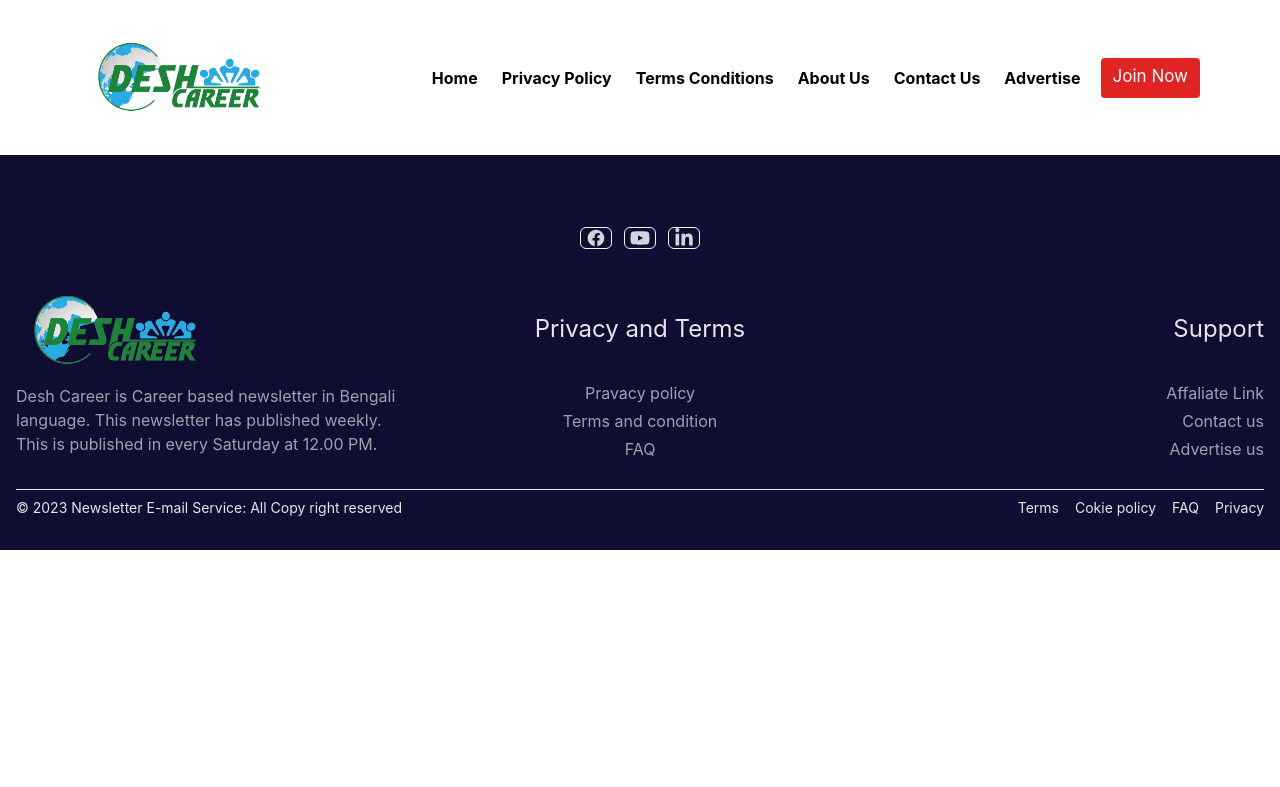
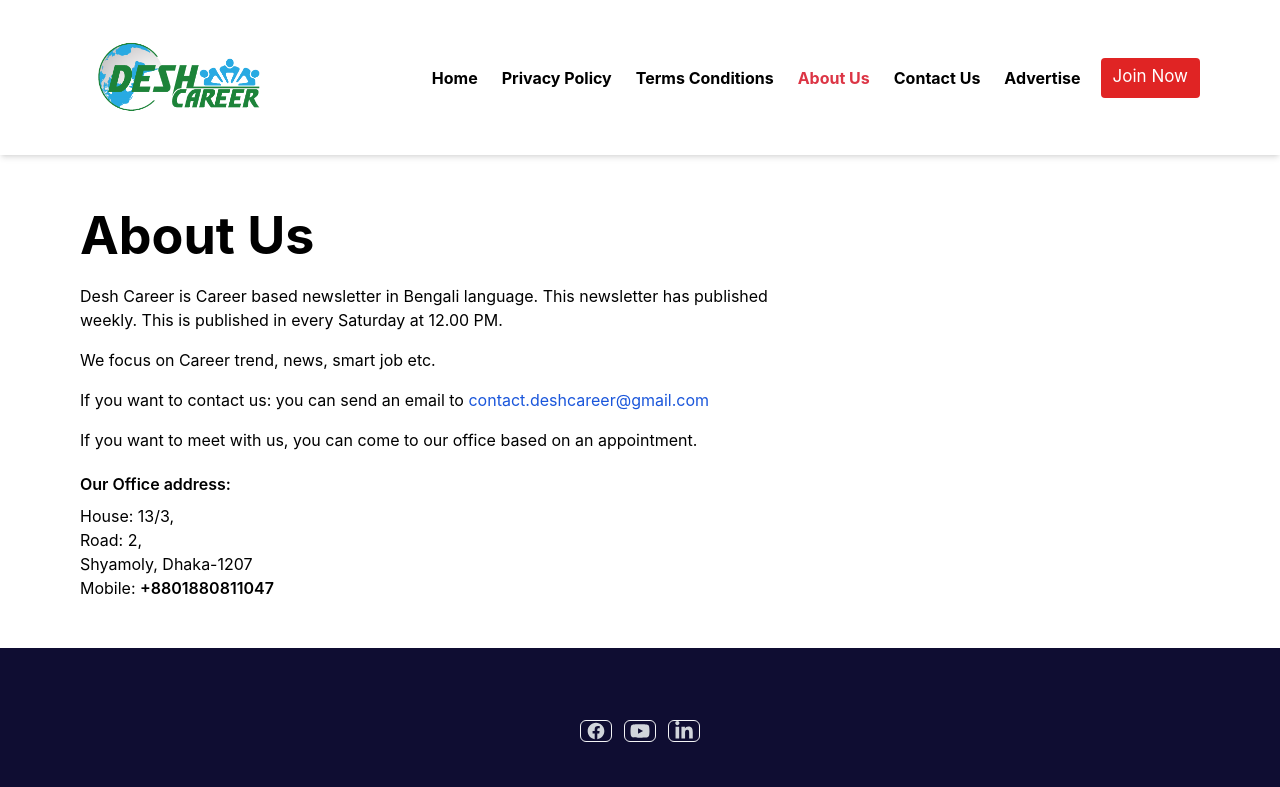
Before and after one commit to amiribnjaman/bangla-puzzle-task, a React (Create React App) app: page /about/us in a window 1280 px wide. Shown: the top 787 px of the page. Built offline with nearby package versions, Linux system fonts and the light colour scheme.

Commit message:
Design almost done

```diff
--- a/src/App.js
+++ b/src/App.js
@@ -7,6 +7,9 @@
 import Footer from './Components/Shared/Footer';
 import PrivacyPolicy from './Components/PrivacyPolicy/PrivacyPolicy';
 import TermsCondition from './Components/TermsCondition/TermsCondition';
+import About from './Components/About/About';
+import Contact from './Components/Contact/Contact';
+import Advertisement from './Components/Advertisement/Advertisement';
 
 
 function App() {
@@ -17,6 +20,9 @@
         <Route path='/' element={<Home />} />
         <Route path='/privacy/policy' element={<PrivacyPolicy />} />
         <Route path='/terms/condition' element={<TermsCondition />} />
+        <Route path='/about/us' element={<About />} />
+        <Route path='/contact/us' element={<Contact />} />
+        <Route path='/advertisement' element={<Advertisement />} />
       </Routes>
       <Footer />
     </div>
--- /dev/null
+++ b/src/Components/About/About.jsx
@@ -0,0 +1,28 @@
+import React from 'react'
+
+export default function About() {
+    return (
+
+        <div className='w-[90%] mx-auto my-12'>
+            <div className='md:w-[65%] md:ml-4'>
+                {/* Heading */}
+                <div>
+                    <h1 className=' text-[52px] font-bold mb-1 leading-tight'>About Us</h1>
+                    <h6 className='my-4'>Desh Career is Career based newsletter in Bengali language. This newsletter has published weekly. This is published in every Saturday at 12.00 PM. </h6>
+                    <p>We focus on Career trend, news, smart job etc. </p>
+                    <p className='my-4'>
+                        If you want to contact us: you can send an email to <a className='text-blue-700' href="mailto:contact.deshcareer@gmail.com">contact.deshcareer@gmail.com</a> </p>
+
+                    <p>If you want to meet with us, you can come to our office based on an appointment. </p>
+                    <h5 className='font-semibold text-md mt-5 mb-2'>Our Office address:</h5>
+                    <ul>
+                        <li>House: 13/3,</li>
+                        <li>Road: 2,</li>
+                        <li>Shyamoly, Dhaka-1207</li>
+                        <li>Mobile: <span className='font-semibold'>+8801880811047</span></li>
+                    </ul>
+                </div>
+            </div>
+        </div>
+    )
+}
--- /dev/null
+++ b/src/Components/Advertisement/Advertisement.jsx
@@ -0,0 +1,22 @@
+import React from 'react'
+
+export default function advertisement() {
+    return (
+
+        <div className='w-[90%] mx-auto my-12'>
+            <div className='md:w-[65%] md:ml-4'>
+                {/* Heading */}
+                <div>
+                    <h1 className=' text-[52px] font-bold mb-1 leading-tight'>Advertise</h1>
+                    <p className='my-4'>Our audience age is 20-35 Year.</p>
+                    <p className='my-4'>We focus on Career related content.</p>
+
+                    <p>If you want to promote your product to our audience, you can give advertisement, Sponsored Content. </p>
+
+
+                    <p className='my-4'>Our contact <a className='text-blue-700' href="mailto:contact.deshcareer@gmail.com">contact.deshcareer@gmail.com</a> and phone number <span className='font-semibold'>+8801880811047</span> </p>
+                </div>
+            </div>
+        </div>
+    )
+}
--- /dev/null
+++ b/src/Components/Contact/Contact.jsx
@@ -0,0 +1,26 @@
+import React from 'react'
+
+export default function Contact() {
+    return (
+
+        <div className='w-[90%] mx-auto my-12'>
+            <div className='md:w-[65%] md:ml-4'>
+                {/* Heading */}
+                <div>
+                    <h1 className=' text-[52px] font-bold mb-1 leading-tight'>Contact Us</h1>
+                    <p className='my-4'>
+                        If you want to contact us: you can send an email to <a className='text-blue-700' href="mailto:contact.deshcareer@gmail.com">contact.deshcareer@gmail.com</a> </p>
+
+                    <p>If you want to meet with us, you can come to our office based on an appointment. </p>
+                    <h5 className='font-semibold text-md mt-5 mb-2'>Our Office address:</h5>
+                    <ul>
+                        <li>House: 13/3,</li>
+                        <li>Road: 2,</li>
+                        <li>Shyamoly, Dhaka-1207</li>
+                        <li>Mobile: <span className='font-semibold'>+8801880811047</span></li>
+                    </ul>
+                </div>
+            </div>
+        </div>
+    )
+}
--- a/src/Components/Shared/Navbar.jsx
+++ b/src/Components/Shared/Navbar.jsx
@@ -33,18 +33,18 @@
                                 </CustomLink>
                             </li>
                             <li className='px-1 py-2'>
-                                <CustomLink to="" class="flex font-bold py-2 pl-2 text-md pr-2 text-black border-b border-gray-100 hover:bg-gray-50 md:hover:bg-transparent md:border-0 md:hover:text-red-600 md:p-0 dark:text-blue-500 md:dark:hover:text-blue-500 dark:hover:bg-gray-700 dark:hover:text-blue-500 md:dark:hover:bg-transparent dark:border-gray-700" aria-current="page">About Us
+                                <CustomLink to="/about/us" class="flex font-bold py-2 pl-2 text-md pr-2 text-black border-b border-gray-100 hover:bg-gray-50 md:hover:bg-transparent md:border-0 md:hover:text-red-600 md:p-0 dark:text-blue-500 md:dark:hover:text-blue-500 dark:hover:bg-gray-700 dark:hover:text-blue-500 md:dark:hover:bg-transparent dark:border-gray-700" aria-current="page">About Us
 
                                 </CustomLink>
                             </li>
                             <li className='px-1 py-2'>
-                                <CustomLink to="" class=" font-bold block py-2 pl-2 text-md pr-2 text-black border-b border-gray-100 hover:bg-gray-50 md:hover:bg-transparent md:border-0 md:hover:text-red-600 md:p-0 dark:text-black md:dark:hover:text-blue-500 dark:hover:bg-gray-700 dark:hover:text-blue-500 md:dark:hover:bg-transparent dark:border-gray-700">Contact Us</CustomLink>
+                                <CustomLink to="/contact/us" class=" font-bold block py-2 pl-2 text-md pr-2 text-black border-b border-gray-100 hover:bg-gray-50 md:hover:bg-transparent md:border-0 md:hover:text-red-600 md:p-0 dark:text-black md:dark:hover:text-blue-500 dark:hover:bg-gray-700 dark:hover:text-blue-500 md:dark:hover:bg-transparent dark:border-gray-700">Contact Us</CustomLink>
                             </li>
                             <li className='px-1 py-2'>
-                                <CustomLink to="" class="block font-bold py-2 pl-2 text-md pr-2 text-black border-b border-gray-100 hover:bg-gray-50 md:hover:bg-transparent md:border-0 md:hover:text-red-600 md:p-0 dark:text-black md:dark:hover:text-blue-500 dark:hover:bg-gray-700 dark:hover:text-blue-500 md:dark:hover:bg-transparent dark:border-gray-700">Advertise</CustomLink>
+                                <CustomLink to="/advertisement" class="block font-bold py-2 pl-2 text-md pr-2 text-black border-b border-gray-100 hover:bg-gray-50 md:hover:bg-transparent md:border-0 md:hover:text-red-600 md:p-0 dark:text-black md:dark:hover:text-blue-500 dark:hover:bg-gray-700 dark:hover:text-blue-500 md:dark:hover:bg-transparent dark:border-gray-700">Advertise</CustomLink>
                             </li>
-                            <li className='bg-red-600 border-0 rounded hover:bg-white hover:border-white px-3 pt-1.5 pb-2 '>
-                                <Link to="" class="block pl-2 text-md bg-red-600 text-white font-normal text-[17px] hover:bg-white md:hover:bg-transparent md:border-0 md:hover:text-black md:p-0 dark:text-black md:dark:hover:text-blue-500 dark:hover:bg-gray-700 dark:hover:text-blue-500 md:dark:hover:bg-transparent dark:border-gray-700">Join Now</Link>
+                            <li className='bg-red-600 border-0 rounded hover:bg-red-700 hover:border-white px-3 pt-1.5 pb-2 '>
+                                <Link to="/ " class="block pl-2 text-md bg-red-600 text-white font-normal text-[17px] md:hover:bg-transparent md:border-0 md:hover:text-white md:p-0 dark:text-black md:dark:hover:text-blue-500 dark:hover:bg-gray-700 dark:hover:text-blue-500 md:dark:hover:bg-transparent dark:border-gray-700">Join Now</Link>
                             </li>
                         </ul>
                     </div>
--- a/src/Components/TermsCondition/TermsCondition.jsx
+++ b/src/Components/TermsCondition/TermsCondition.jsx
@@ -8,7 +8,8 @@
                 {/* Heading */}
                 <div>
                     <h1 className=' text-[52px] font-bold mb-1 leading-tight'>Terms And Condition</h1>
-                    <p className='mt-2'>Effective date: April 04, 2023. Bangla Puzzle Limited ("us", "we", or "our") operates the www.deshcareer.com website (the "Service"). This page informs you of our policies regarding the collection, use, and disclosure of personal data when you use our Service and the choices you have associated with that data. Our Privacy Policy for Desh Career is created.
+                    <h6 className='my-4'>Effective date: April 04, 2023.</h6>
+                    <p className='mt-2'>Bangla Puzzle Limited ("us", "we", or "our") operates the www.deshcareer.com website (the "Service"). This page informs you of our policies regarding the collection, use, and disclosure of personal data when you use our Service and the choices you have associated with that data. Our Privacy Policy for Desh Career is created.
                     </p>
                     <p className='mt-5'>
                         We use your data to provide and improve the Service. By using the Service, you agree to this policy's collection and use of information. Unless otherwise defined in this Privacy Policy, terms used in this Privacy Policy have the same meanings as in our Terms and Conditions, accessible from</p>
```
